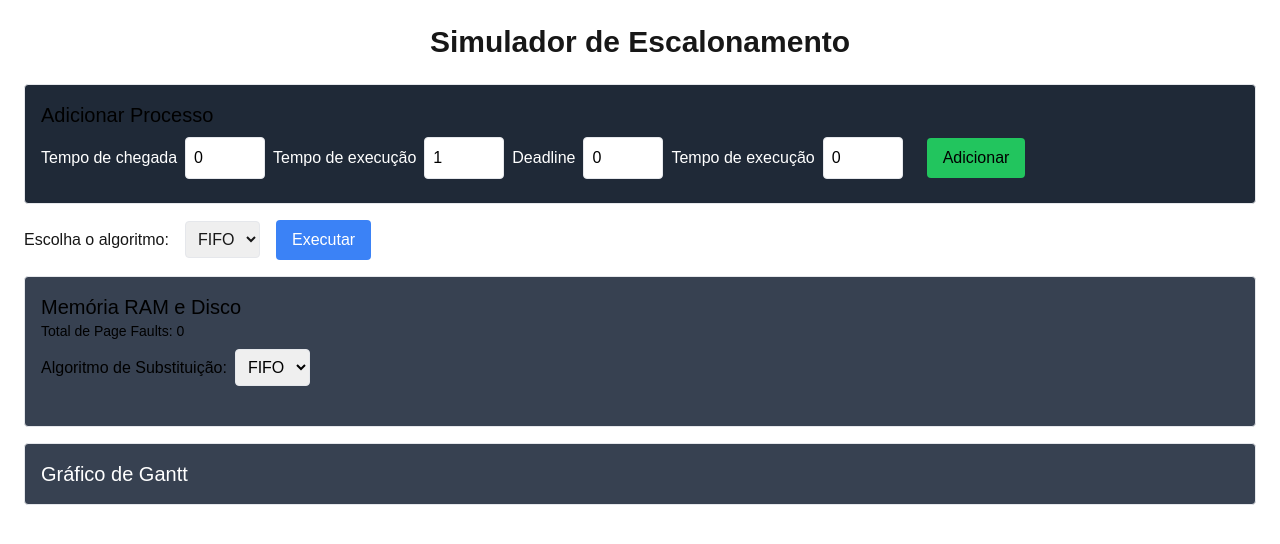
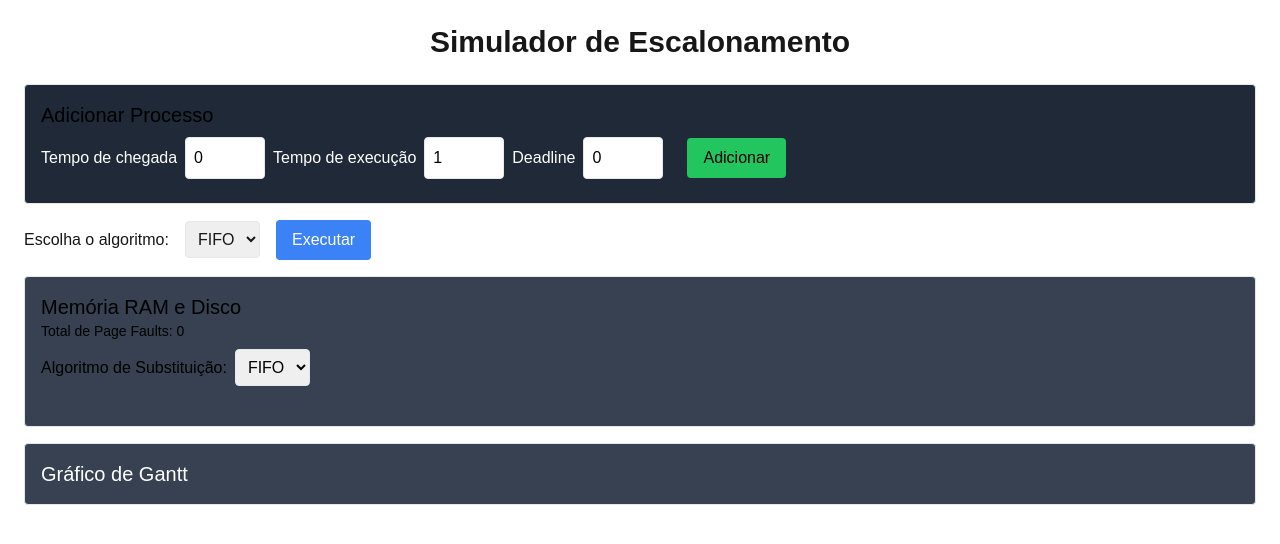
Before and after one commit to lucasjulio2003/Escalonador-de-processos---SO, a Next.js app: page / in a window 1280 px wide. Shown: the top 544 px of the page. Built offline with nearby package versions, Linux system fonts and the light colour scheme.

Commit message:
opa kkkkk

```diff
--- a/app/components/ProcessForm.tsx
+++ b/app/components/ProcessForm.tsx
@@ -56,15 +56,6 @@ export default function ProcessForm({ setProcesses }: Props) {
         min={1}
         className="p-2 m-2 w-20 border rounded"
       />
-      <label className="text-white">Tempo de execução</label>
-      <input
-        type="number"
-        placeholder="numero de paginas"
-        value={numPages}
-        onChange={(e) => setNumPages(Number(e.target.value))}
-        min={1}
-        className="p-2 m-2 w-20 border rounded"
-      />
       <button onClick={addProcess} className="ml-4 bg-green-500 px-4 py-2 rounded">
         Adicionar
       </button>
```
